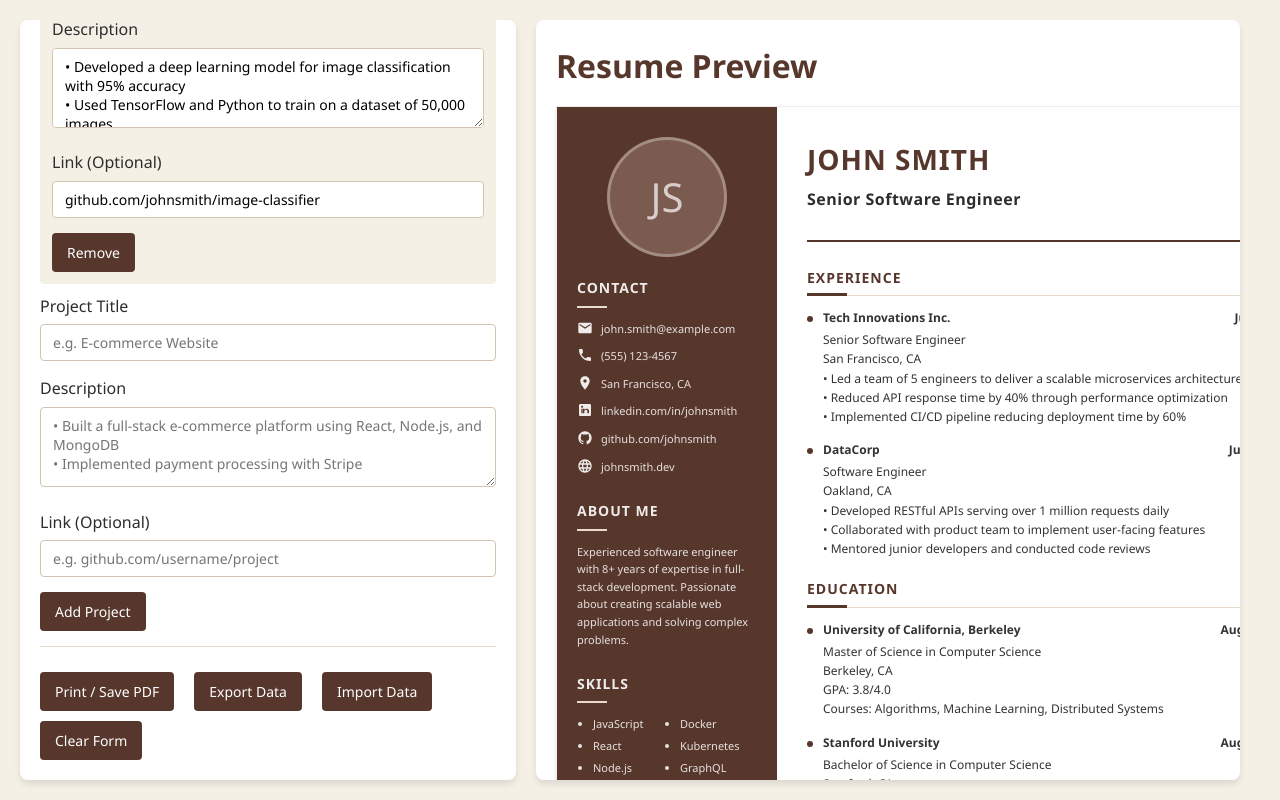
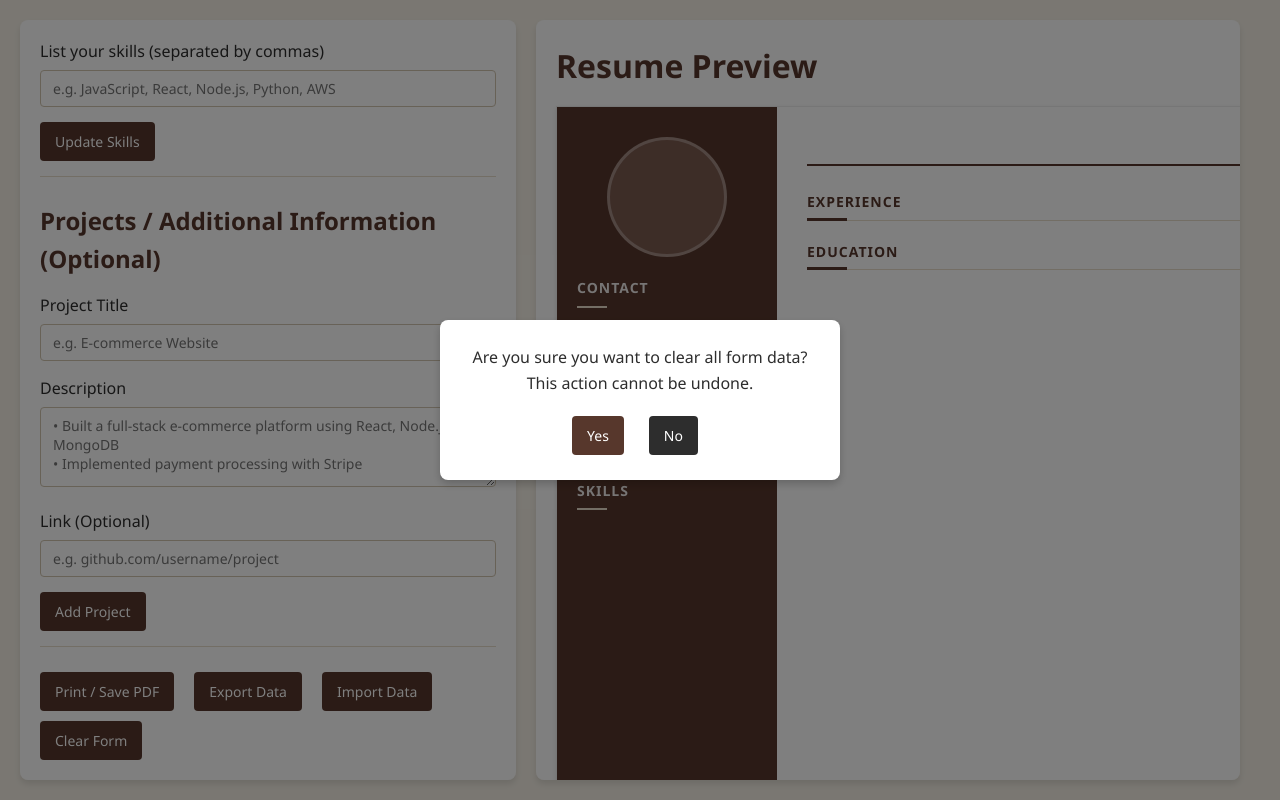
Before and after one commit to BDS-001/FormatMyCV, a React (Vite) app: page / in a window 1280 px wide. Both pictures are taken after a click on the button "Clear Form". Built offline with nearby package versions, Linux system fonts and the light colour scheme.

Commit message:
add: clear form data logic

```diff
--- /dev/null
+++ b/src/components/Form/ConfirmationModal.jsx
@@ -0,0 +1,19 @@
+import '../../styles/ConfirmationModal.css';
+
+const ConfirmationModal = ({ isOpen, onConfirm, onCancel, message }) => {
+  if (!isOpen) return null;
+
+  return (
+    <div className="modal-overlay">
+      <div className="modal-content">
+        <p>{message}</p>
+        <div className="modal-buttons">
+          <button onClick={onConfirm}>Yes</button>
+          <button onClick={onCancel} className="cancel-button">No</button>
+        </div>
+      </div>
+    </div>
+  );
+};
+
+export default ConfirmationModal;
--- a/src/components/Form/FormContainer.jsx
+++ b/src/components/Form/FormContainer.jsx
@@ -1,12 +1,31 @@
+import { useState, useContext } from "react";
 import PersonalInfo from "./PersonalInfo";
 import Summary from "./Summary";
 import Education from "./Education";
 import WorkExperience from "./WorkExperience";
 import Skills from "./Skills";
 import AdditionalInfo from "./AdditionalInfo";
-import '../../styles/FormContainer.css'
+import ConfirmationModal from "./ConfirmationModal";
+import { resumeContext } from "../../context/resumeContext";
+import '../../styles/FormContainer.css';
 
 const FormContainer = () => {
+    const { clearData } = useContext(resumeContext);
+    const [showModal, setShowModal] = useState(false);
+
+    const handleClearClick = () => {
+        setShowModal(true);
+    };
+
+    const handleConfirmClear = () => {
+        clearData();
+        setShowModal(false);
+    };
+
+    const handleCancelClear = () => {
+        setShowModal(false);
+    };
+
     return (
       <div className="form-container">
         <h1>Resume Builder</h1>
@@ -36,9 +55,16 @@ const FormContainer = () => {
                 <button type="button" id="exportJson">Export Data</button>
                 <button type="button" id="importJsonBtn">Import Data</button>
                 <input type="file" id="importJson" accept=".json" style={{display: 'none'}} />
-                <button type="button" id="clearForm">Clear Form</button>
+                <button type="button" onClick={handleClearClick}>Clear Form</button>
             </div>
         </form>
+
+        <ConfirmationModal
+            isOpen={showModal}
+            onConfirm={handleConfirmClear}
+            onCancel={handleCancelClear}
+            message="Are you sure you want to clear all form data? This action cannot be undone."
+        />
       </div>
     );
   };
--- a/src/data/defaultJson.js
+++ b/src/data/defaultJson.js
@@ -1,4 +1,4 @@
-let resumeDefault = {
+const resumeDefault = {
   "personalInfo": {
     "fullName": "",
     "jobTitle": "",
@@ -10,103 +10,10 @@ let resumeDefault = {
     "website": "",
     "summary": ""
   },
-  "education": [
-    {
-      "school": "",
-      "degree": "",
-      "location": "",
-      "startDate": "",
-      "endDate": "",
-      "gpa": "",
-      "courses": ""
-    }
-  ],
-  "experience": [
-  ],
+  "education": [],
+  "experience": [],
   "skills": [],
-  "projects": [
-    {
-      "title": "",
-      "description": "",
-      "link": ""
-    }
-  ]
-}
-
-resumeDefault = {
-  "personalInfo": {
-    "fullName": "John Smith",
-    "jobTitle": "Senior Software Engineer",
-    "email": "john.smith@example.com",
-    "phone": "(555) 123-4567",
-    "location": "San Francisco, CA",
-    "linkedin": "linkedin.com/in/johnsmith",
-    "website": "johnsmith.dev",
-    "github": "github.com/johnsmith",
-    "summary": "Experienced software engineer with 8+ years of expertise in full-stack development. Passionate about creating scalable web applications and solving complex problems."
-  },
-  "education": [
-    {
-      "school": "University of California, Berkeley",
-      "degree": "Master of Science in Computer Science",
-      "location": "Berkeley, CA",
-      "startDate": "Aug 2014",
-      "endDate": "May 2016",
-      "gpa": "3.8/4.0",
-      "courses": "Algorithms, Machine Learning, Distributed Systems"
-    },
-    {
-      "school": "Stanford University",
-      "degree": "Bachelor of Science in Computer Science",
-      "location": "Stanford, CA",
-      "startDate": "Aug 2010",
-      "endDate": "May 2014",
-      "gpa": "3.7/4.0",
-      "courses": "Data Structures, Software Engineering, Database Systems"
-    }
-  ],
-  "experience": [
-    {
-      "company": "Tech Innovations Inc.",
-      "position": "Senior Software Engineer",
-      "location": "San Francisco, CA",
-      "startDate": "Jun 2019",
-      "endDate": "Present",
-      "responsibilities": "• Led a team of 5 engineers to deliver a scalable microservices architecture\n• Reduced API response time by 40% through performance optimization\n• Implemented CI/CD pipeline reducing deployment time by 60%"
-    },
-    {
-      "company": "DataCorp",
-      "position": "Software Engineer",
-      "location": "Oakland, CA",
-      "startDate": "Jul 2016",
-      "endDate": "May 2019",
-      "responsibilities": "• Developed RESTful APIs serving over 1 million requests daily\n• Collaborated with product team to implement user-facing features\n• Mentored junior developers and conducted code reviews"
-    }
-  ],
-  "skills": [
-    "JavaScript",
-    "React",
-    "Node.js",
-    "Python",
-    "AWS",
-    "Docker",
-    "Kubernetes",
-    "GraphQL",
-    "MongoDB",
-    "PostgreSQL"
-  ],
-  "projects": [
-    {
-      "title": "E-commerce Platform",
-      "description": "• Built a full-stack e-commerce platform using React, Node.js, and MongoDB\n• Implemented secure payment processing with Stripe\n• Deployed on AWS with auto-scaling capabilities",
-      "link": "github.com/johnsmith/ecommerce"
-    },
-    {
-      "title": "Machine Learning Image Classifier",
-      "description": "• Developed a deep learning model for image classification with 95% accuracy\n• Used TensorFlow and Python to train on a dataset of 50,000 images\n• Deployed as a web service with a React frontend",
-      "link": "github.com/johnsmith/image-classifier"
-    }
-  ]
+  "projects": []
 }
 
 export {resumeDefault}
--- a/src/provider/resumeProvider.jsx
+++ b/src/provider/resumeProvider.jsx
@@ -5,8 +5,12 @@ import { resumeDefault } from "../data/defaultJson";
 export default function ResumeProvider({children}) {
     const [resumeData, setResumeData] = useState(resumeDefault)
 
+    function clearData() {
+        setResumeData(resumeDefault)
+    }
+
     return (
-        <resumeContext.Provider value={{resumeData, setResumeData}}>
+        <resumeContext.Provider value={{resumeData, setResumeData, clearData}}>
             {children}
         </resumeContext.Provider>
     )
--- /dev/null
+++ b/src/styles/ConfirmationModal.css
@@ -0,0 +1,42 @@
+.modal-overlay {
+    position: fixed;
+    top: 0;
+    left: 0;
+    right: 0;
+    bottom: 0;
+    background-color: rgba(0, 0, 0, 0.5);
+    display: flex;
+    align-items: center;
+    justify-content: center;
+    z-index: 1000;
+  }
+
+  .modal-content {
+    background-color: white;
+    padding: 25px;
+    border-radius: var(--border-radius);
+    box-shadow: 0 4px 8px rgba(0, 0, 0, 0.2);
+    max-width: 400px;
+    width: 90%;
+    text-align: center;
+  }
+
+  .modal-content p {
+    margin-bottom: 20px;
+    font-size: 16px;
+    color: var(--dark);
+  }
+
+  .modal-buttons {
+    display: flex;
+    justify-content: center;
+    gap: 15px;
+  }
+
+  .cancel-button {
+    background-color: var(--dark);
+  }
+
+  .cancel-button:hover {
+    background-color: #444;
+  }
```
Also changed, not shown: 1 other file (tests, documents, lock files or other folders).
